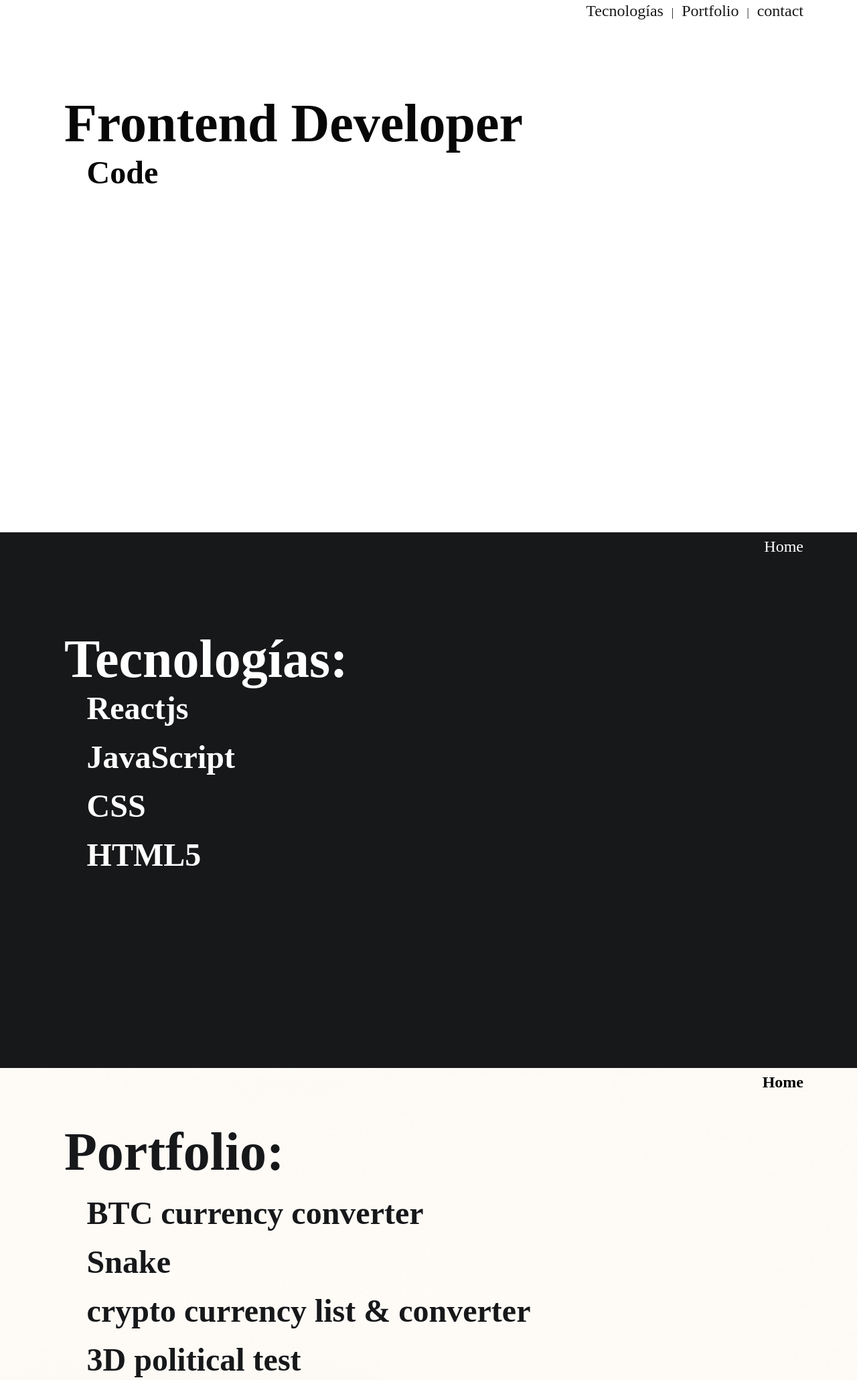
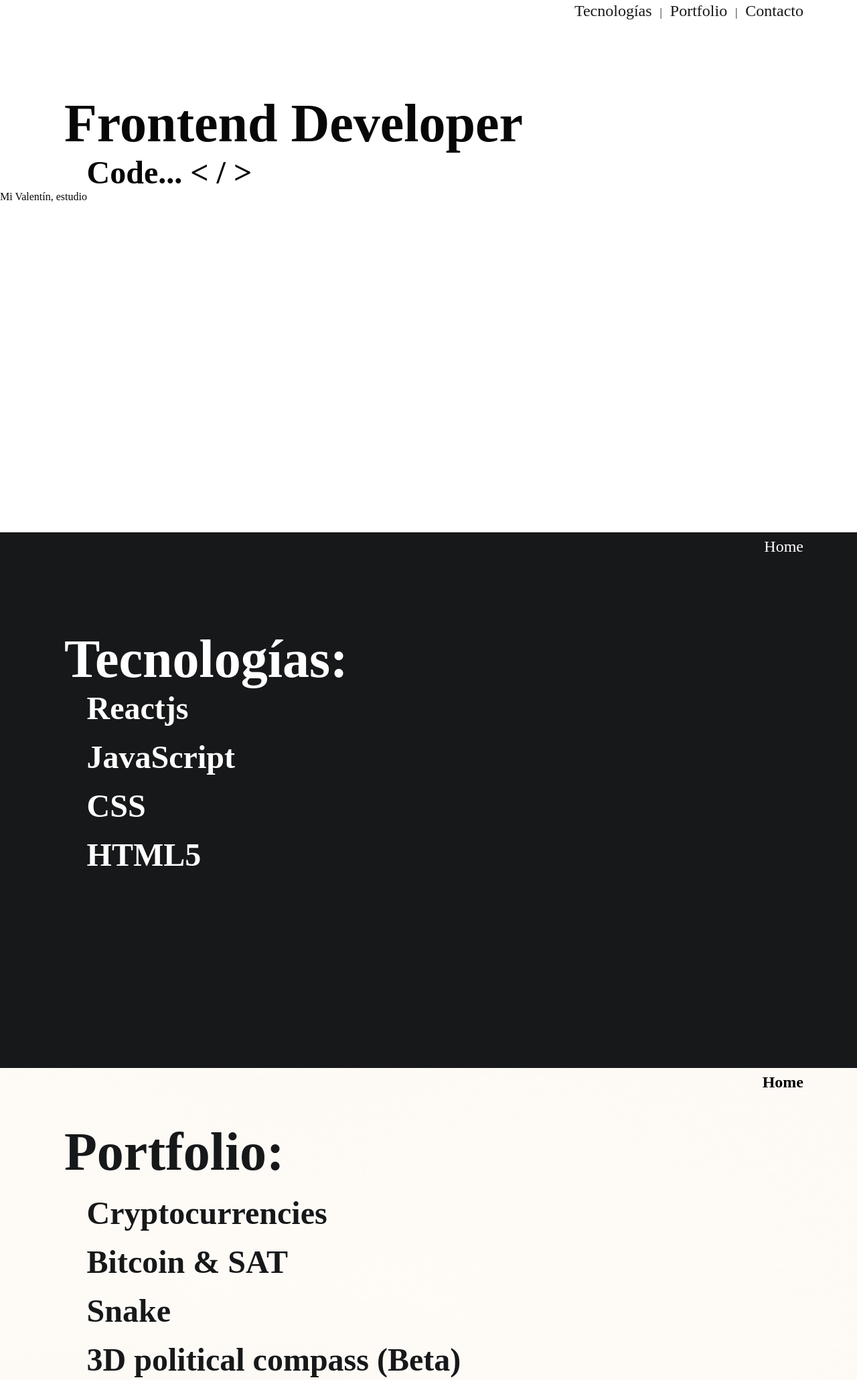
Before and after one commit to criaturaimaginaria/Personal-Page, a plain HTML site: page index.html in a window 1280 px wide. Shown: the part 5-2066 px from the top of the page at 67% size. Drawn offline with Linux system fonts and the light colour scheme; a web font is replaced by a local one.

Commit message:
descruption

```diff
--- a/index.html
+++ b/index.html
@@ -23,7 +23,7 @@
               <ul class="header">
                 <a href="#tech">Tecnologías</a> &nbsp; | &nbsp;
                 <a href="#portfolio">Portfolio</a> &nbsp; | &nbsp;
-                <a href="#contact">contact</a>
+                <a href="#contact">Contacto</a>
               </ul>
             </nav>
 
@@ -31,7 +31,8 @@
 
             <div class ="title">
               <h1> Frontend Developer </h1>
-              <h2>Code</h2>
+              <h2> Code... < / > </h2>
+              <p>Mi Valentín, estudio </p>
             </div>
 
           </div>
@@ -65,10 +66,10 @@
 
 
           <h1>Portfolio:</h1> <br>
-             <a href="https://criaturaimaginaria.github.io/BTC/" target="_blank">BTC currency converter</a> <br>  <br>
+             <a href="https://criaturaimaginaria.github.io/BTC-2.0-with-react-js./#/" target="_blank">Cryptocurrencies</a> <br>  <br>
+             <a href="https://criaturaimaginaria.github.io/BTC/" target="_blank">Bitcoin & SAT</a> <br>  <br>
              <a href="https://criaturaimaginaria.github.io/Snake/" target="_blank">Snake</a>  <br>  <br>
-             <a href="https://criaturaimaginaria.github.io/BTC-2.0-with-react-js./#/" target="_blank">crypto currency list & converter</a> <br>  <br>
-             <a href="https://criaturaimaginaria.github.io/Quiz2/" target="_blank">3D political test</a> <br>  <br>
+             <a href="https://criaturaimaginaria.github.io/Quiz2/" target="_blank">3D political compass (Beta)</a> <br>  <br>
         </div>
       </div>
 
--- a/styles.css
+++ b/styles.css
@@ -190,7 +190,7 @@ html{
     text-decoration: none;
   }
   #contact a:hover{
-    color: #0f002a;
+    color: #783aec;
     font-weight: 700;
     font-size: 3em;
     padding-left: 2.7em;
```
